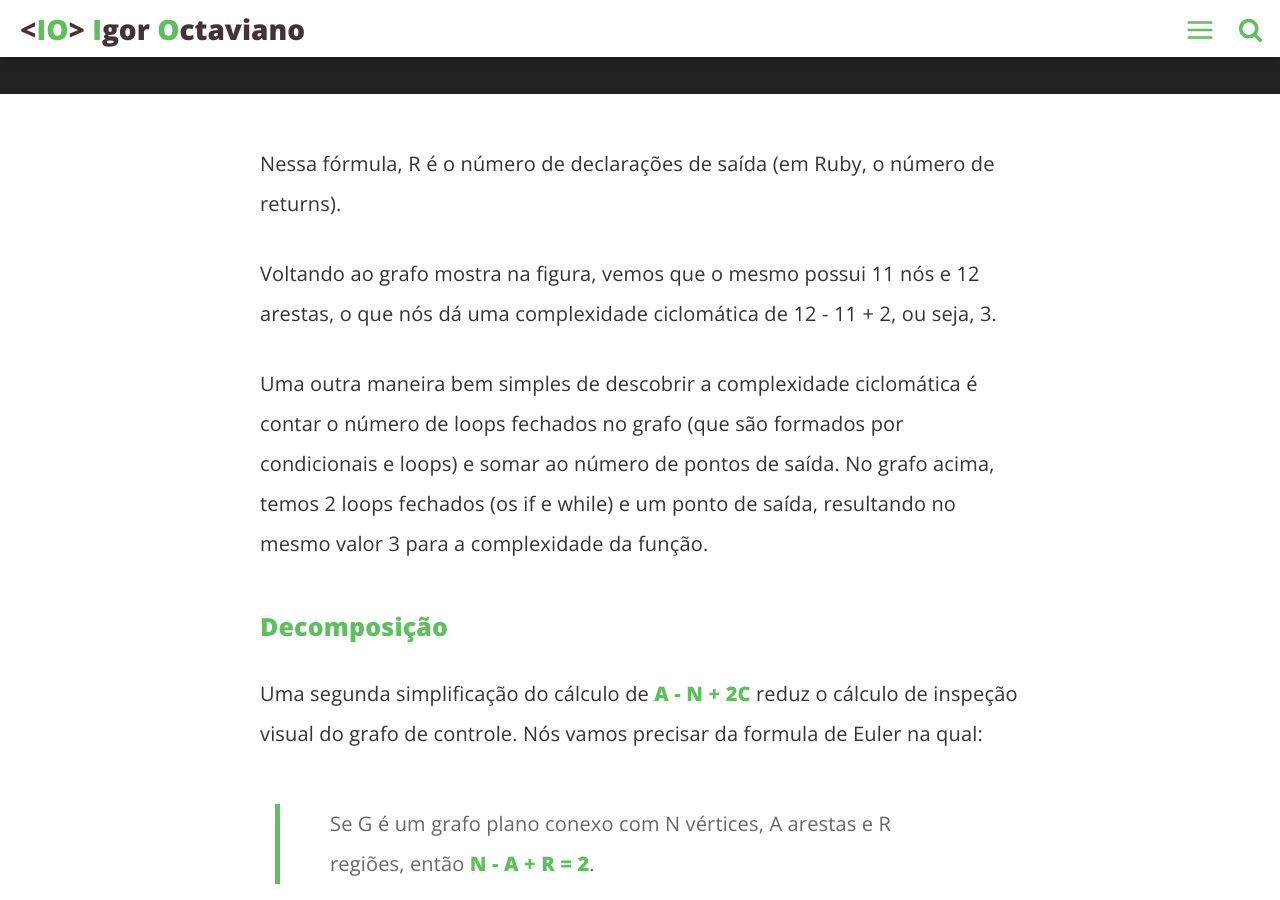
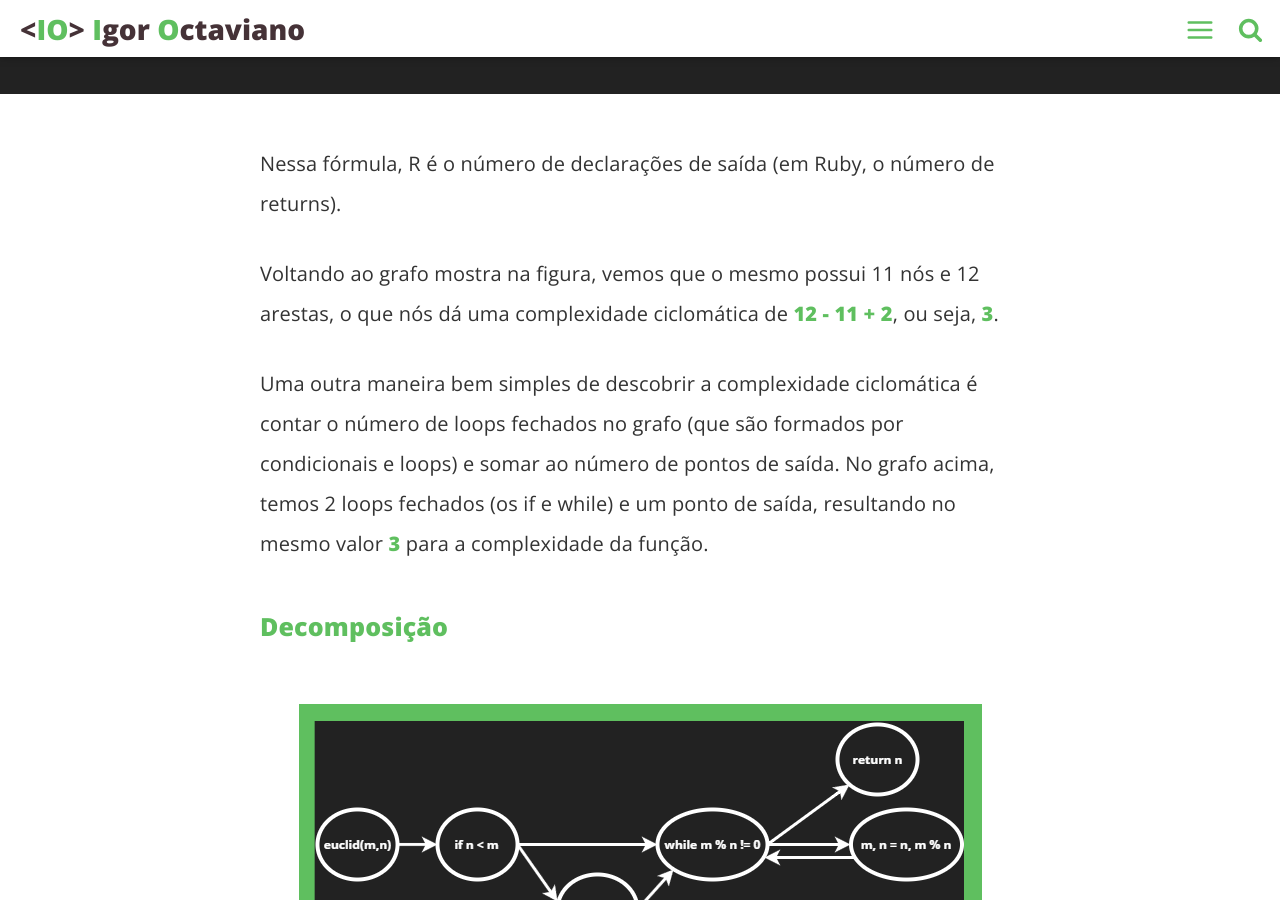
Before and after one commit to igoroctaviano/blog, a Jekyll site: the page built from _posts/2016-03-22-complexidade-ciclomatica.md, in a window 1280 px wide and 900 px high, scrolled down 4388 px. Built offline with Jekyll 4.4.1, drawn with Linux system fonts in a browser that asks for light colours; comment, search, counter and statistics services are not loaded.

Commit message:
Update content

```diff
--- a/_posts/2016-03-22-complexidade-ciclomatica.md
+++ b/_posts/2016-03-22-complexidade-ciclomatica.md
@@ -94,11 +94,14 @@
 
 Nessa fórmula, R é o número de declarações de saída (em Ruby, o número de returns).
 
-Voltando ao grafo mostra na figura, vemos que o mesmo possui 11 nós e 12 arestas, o que nós dá uma complexidade ciclomática de 12 - 11 + 2, ou seja, 3.
+Voltando ao grafo mostra na figura, vemos que o mesmo possui 11 nós e 12 arestas, o que nós dá uma complexidade ciclomática de **12 - 11 + 2**, ou seja, **3**.
 
-Uma outra maneira bem simples de descobrir a complexidade ciclomática é contar o número de loops fechados no grafo (que são formados por condicionais e loops) e somar ao número de pontos de saída. No grafo acima, temos 2 loops fechados (os if e while) e um ponto de saída, resultando no mesmo valor 3 para a complexidade da função.
+Uma outra maneira bem simples de descobrir a complexidade ciclomática é contar o número de loops fechados no grafo (que são formados por condicionais e loops) e somar ao número de pontos de saída. No grafo acima, temos 2 loops fechados (os if e while) e um ponto de saída, resultando no mesmo valor **3** para a complexidade da função.
 
 ### Decomposição
+
+![Grafo](/assets/img/complexidade-ciclomatica/grafo2.png)
+
 Uma segunda simplificação do cálculo de **A - N + 2C** reduz o cálculo de inspeção visual
 do grafo de controle. Nós vamos precisar da formula de Euler na qual:
 
@@ -106,6 +109,8 @@
 
 Apenas mudando a ordem dos termos, logo temos **R = A - N + 2**, então **o numero de regiões
 ou (faces do grafo) = complexidade ciclomática**.
+
+***
 
 A complexidade permanece a mesma quando a sintaxe de uma linguagem é levada em questão sem alterar a semântica do programa. Tome por exemplo a versão idiomática do algoritmo em Ruby:
 
```
